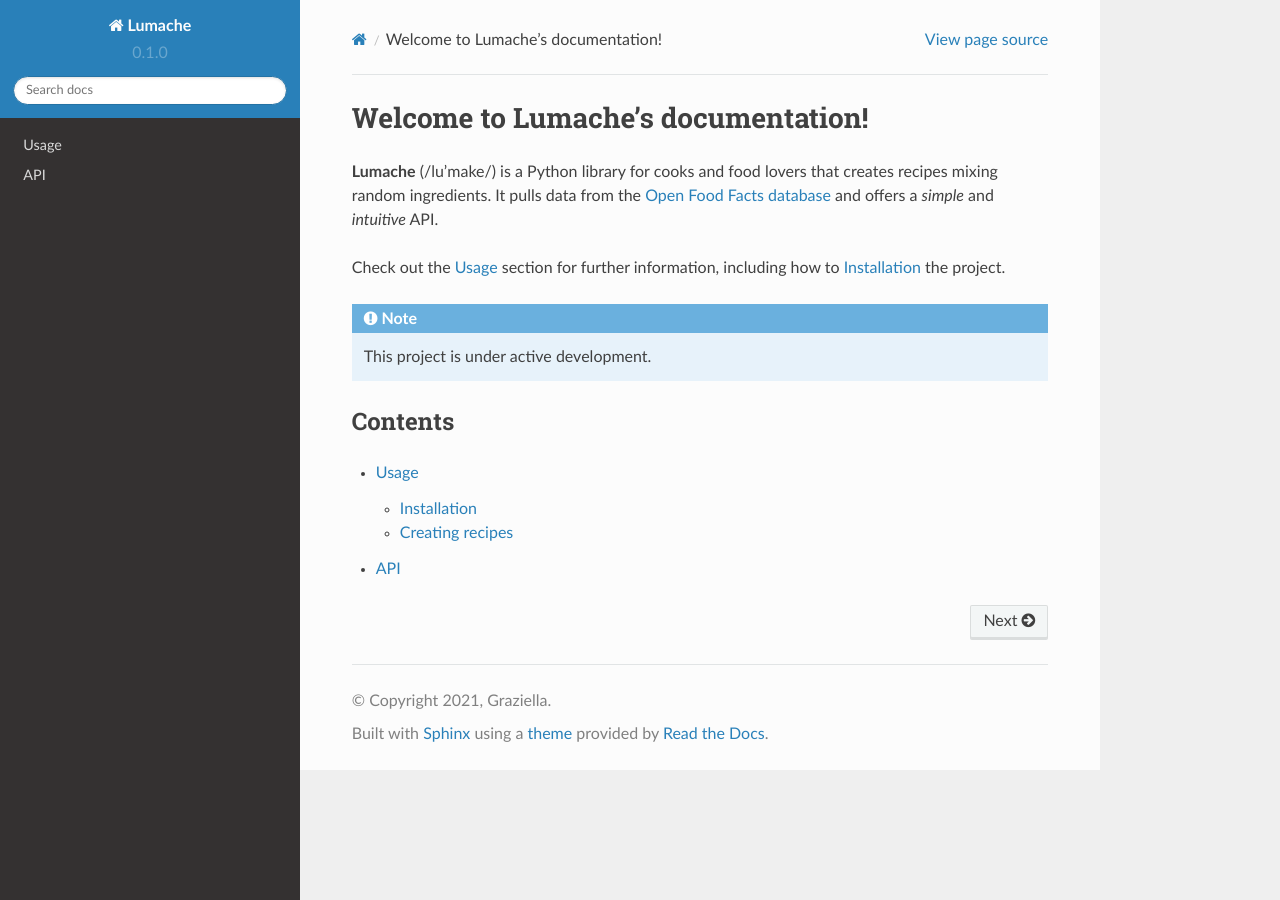
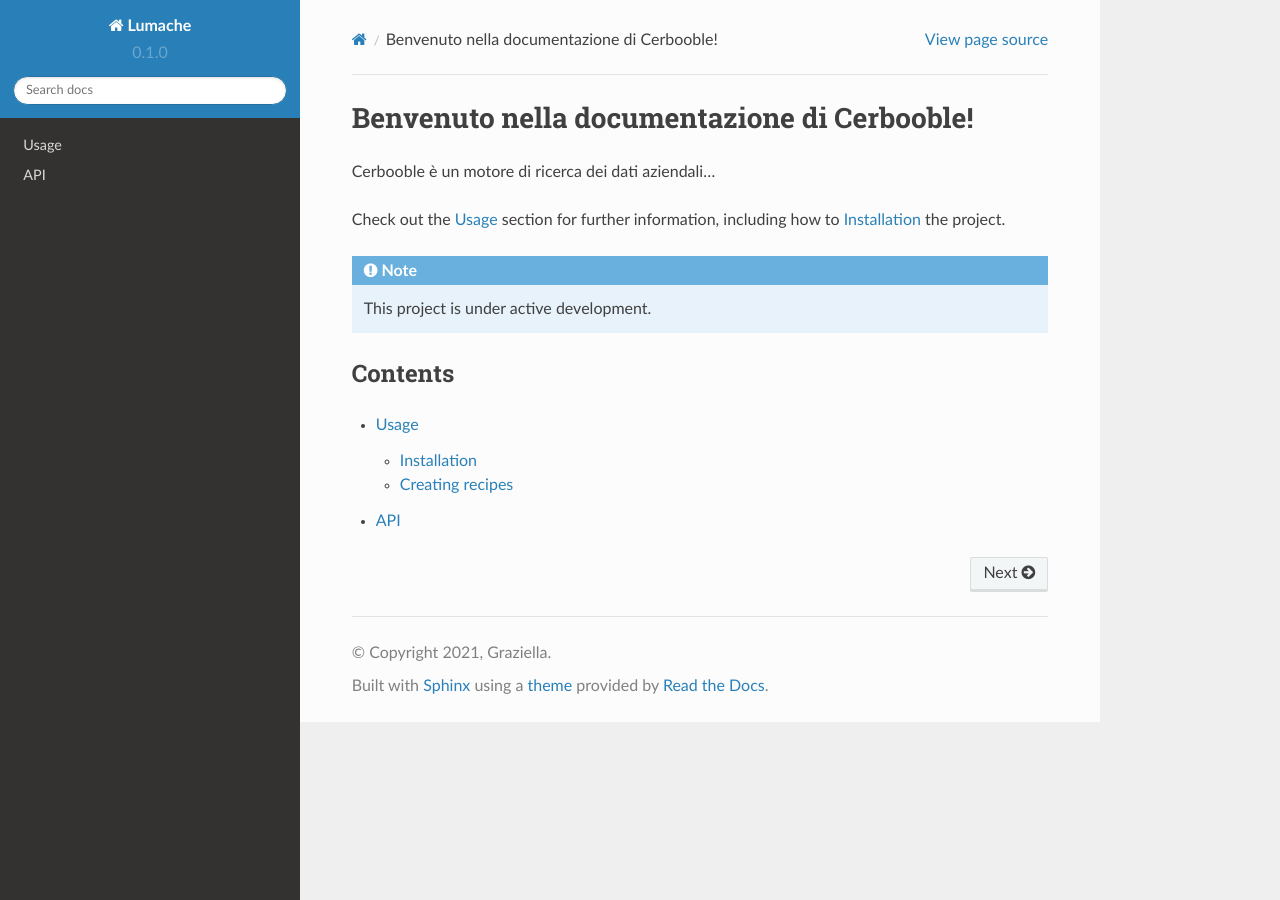
Before and after one commit to cerbini/cerbooble-tutorial, a Sphinx documentation site: the page built from docs/source/index.rst, in a window 1280 px wide. Built offline with Sphinx 7.4.7 and the Read the Docs theme 2.0.0, drawn with Linux system fonts in a browser that asks for light colours.

Commit message:
Update index.rst

```diff
--- a/docs/source/index.rst
+++ b/docs/source/index.rst
@@ -1,10 +1,7 @@
-Welcome to Lumache's documentation!
+Benvenuto nella documentazione di Cerbooble!
 ===================================
 
-**Lumache** (/lu'make/) is a Python library for cooks and food lovers
-that creates recipes mixing random ingredients.
-It pulls data from the `Open Food Facts database <https://world.openfoodfacts.org/>`_
-and offers a *simple* and *intuitive* API.
+Cerbooble è un motore di ricerca dei dati aziendali...
 
 Check out the :doc:`usage` section for further information, including
 how to :ref:`installation` the project.
```
